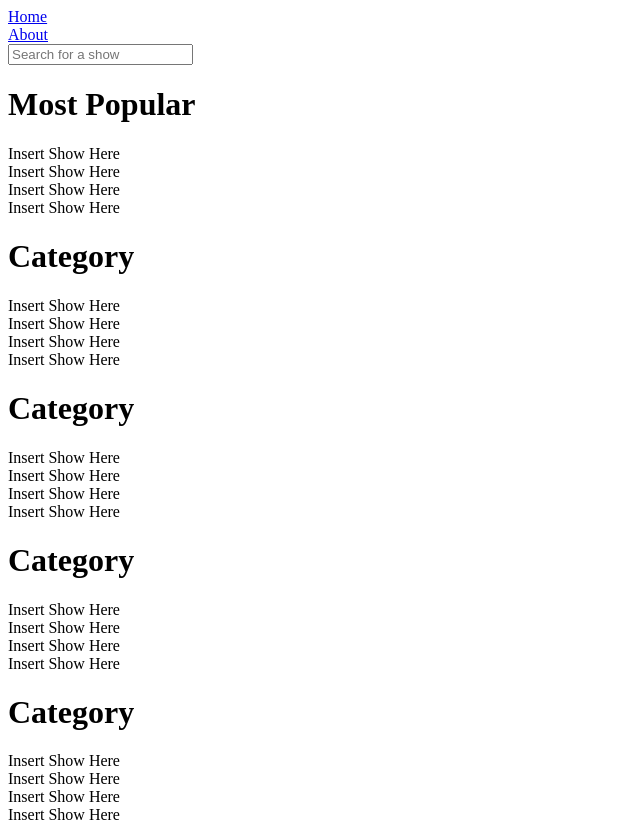
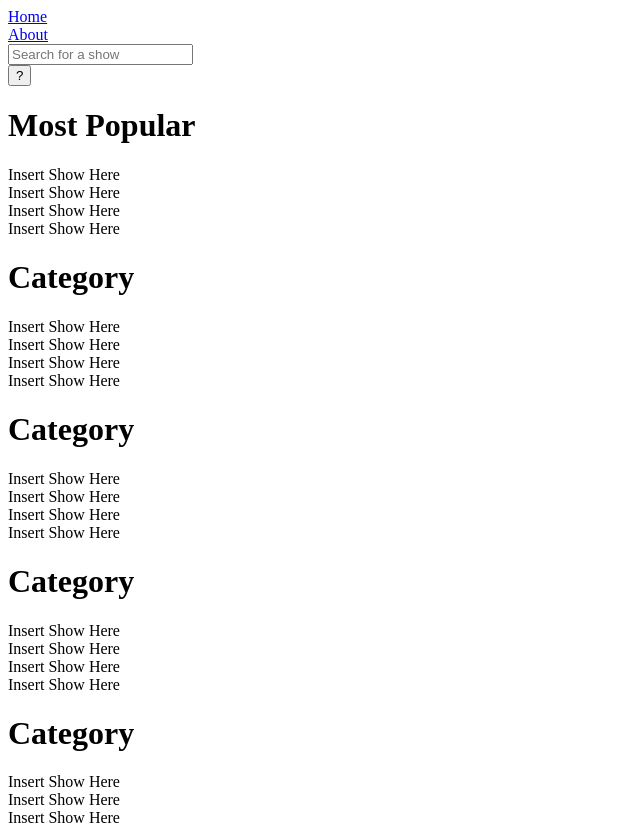
Before and after one commit to Jamesh431/BlueBlox, a React (Create React App) app: page / in a window 1280 px wide. Shown: the top 825 px of the page, without its empty margins (0-640 px from the left). Built offline with nearby package versions, Linux system fonts and the light colour scheme; no server answers.

Commit message:
added search button to navbar search

```diff
--- a/src/components/navigation/Navbar.js
+++ b/src/components/navigation/Navbar.js
@@ -34,6 +34,10 @@ export default function Navbar(props) {
             placeholder="Search for a show"
           />
         </div>
+
+        <div className="search-button">
+          <button type="submit">?</button>
+        </div>
       </div>
     </div>
   )
```
